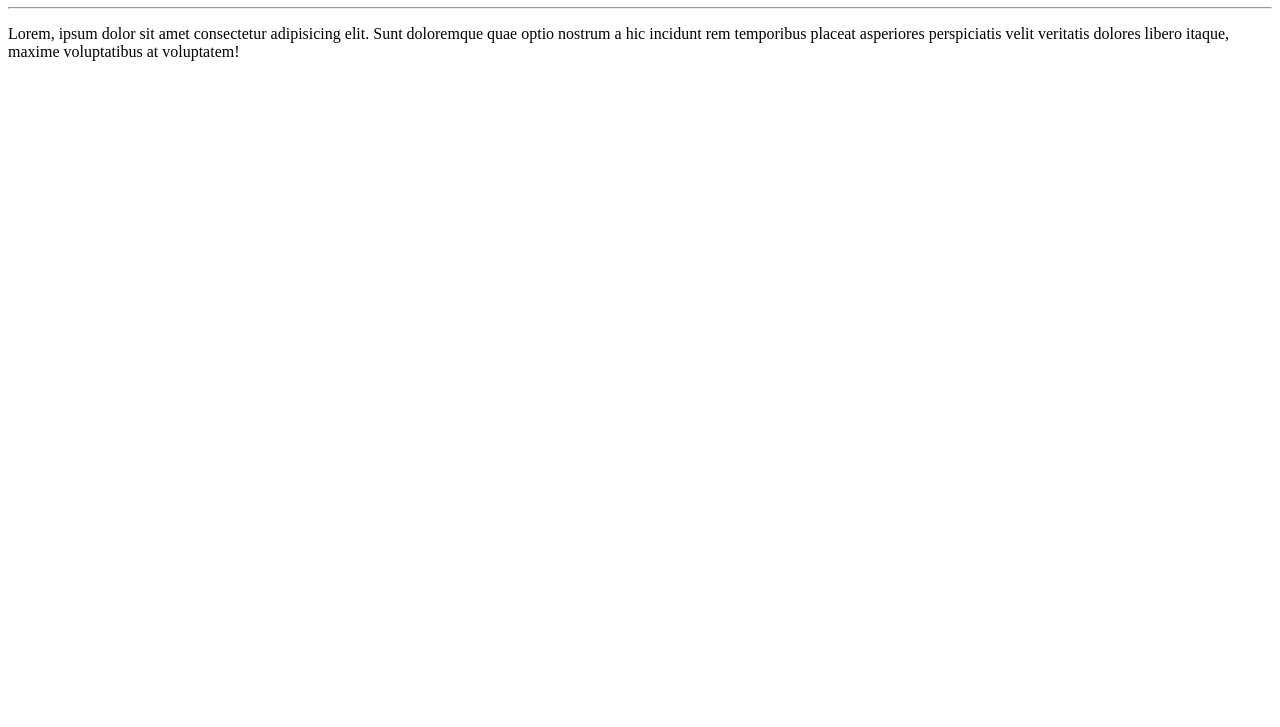
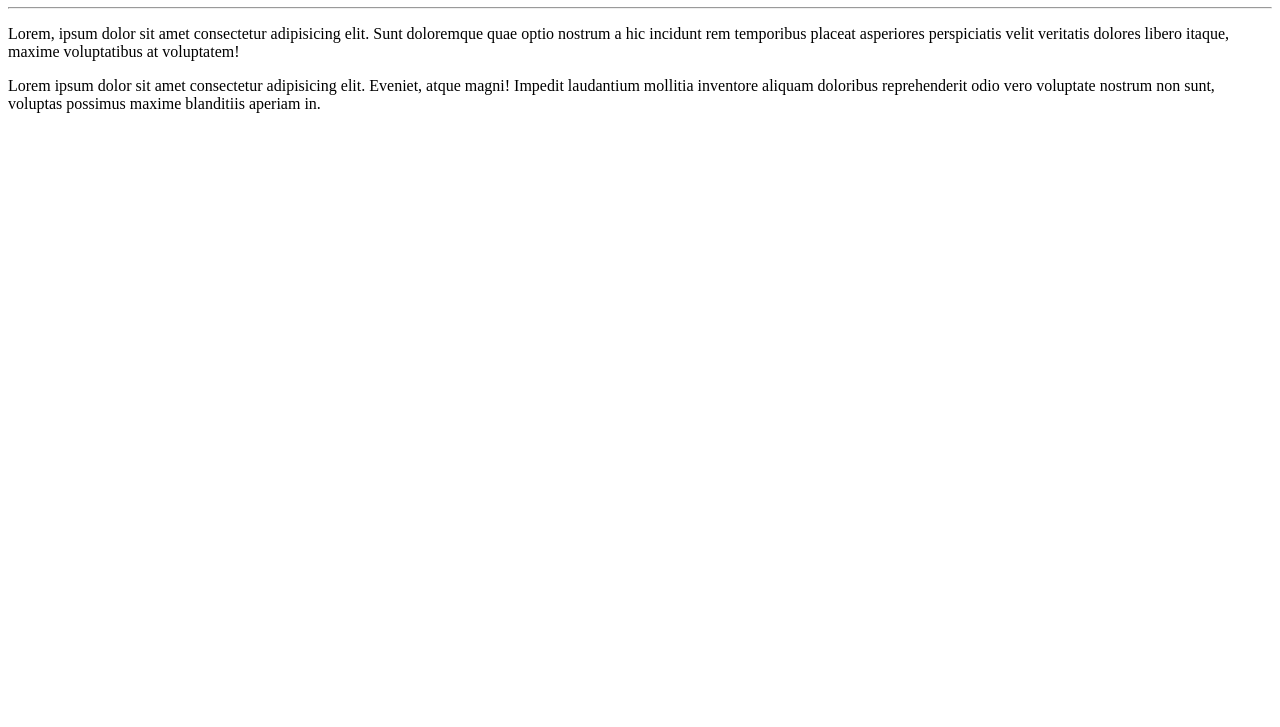
Before and after one commit to lydy-azeredo/Hello-World, a plain HTML site: page Example-website/index.html in a window 1280 px wide. Shown: the part 73-800 px from the top of the page. Drawn offline with Linux system fonts and the light colour scheme.

Commit message:
Added a paragraph

```diff
--- a/Example-website/index.html
+++ b/Example-website/index.html
@@ -9,5 +9,6 @@
     <h1>Hello, World!</h1>
     <hr>
     <p>Lorem, ipsum dolor sit amet consectetur adipisicing elit. Sunt doloremque quae optio nostrum a hic incidunt rem temporibus placeat asperiores perspiciatis velit veritatis dolores libero itaque, maxime voluptatibus at voluptatem!</p>
+    <p>Lorem ipsum dolor sit amet consectetur adipisicing elit. Eveniet, atque magni! Impedit laudantium mollitia inventore aliquam doloribus reprehenderit odio vero voluptate nostrum non sunt, voluptas possimus maxime blanditiis aperiam in.</p>
 </body>
 </html>
```
